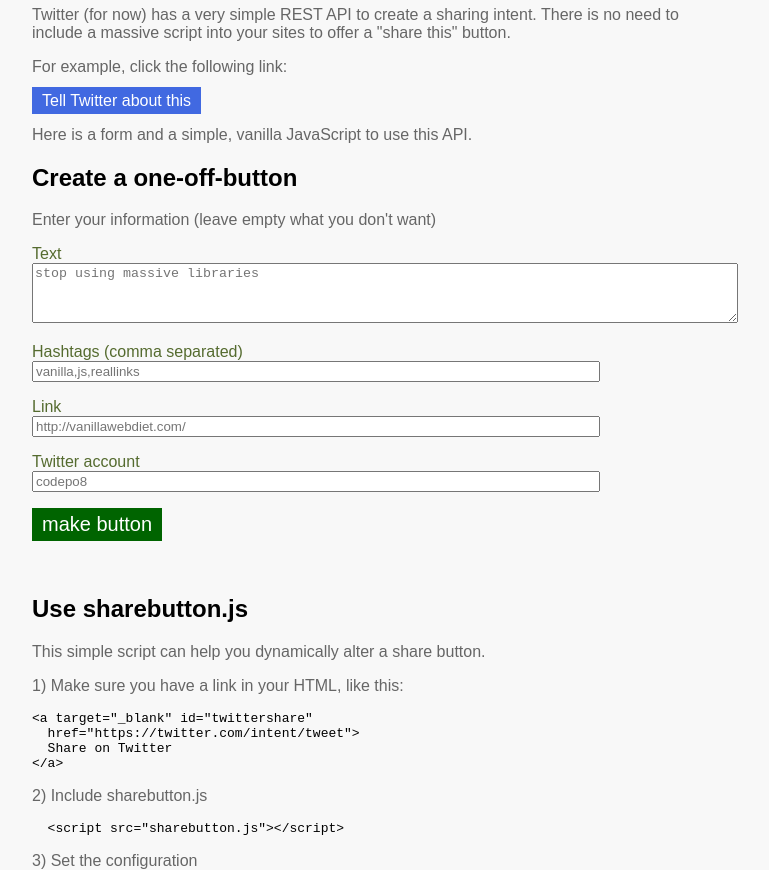
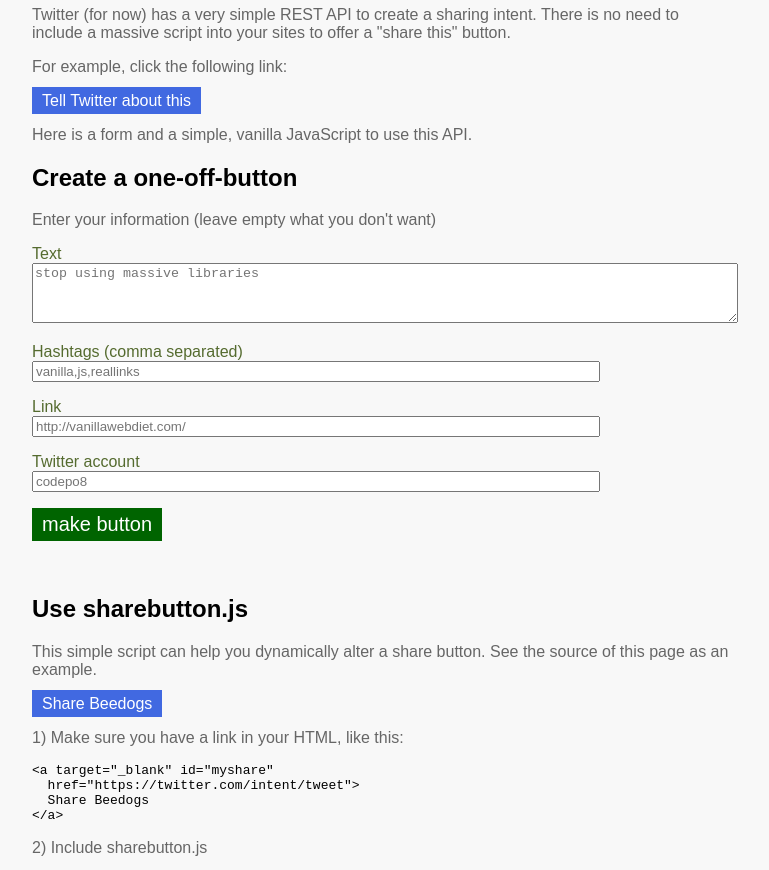
Before and after one commit to codepo8/sharebutton, a plain HTML site: page index.html in a window 1280 px wide. Shown: the part 93-963 px from the top of the page, without its empty margins (258-1027 px from the left). Drawn offline with Linux system fonts and the light colour scheme.

Commit message:
demo button

```diff
--- a/index.html
+++ b/index.html
@@ -110,13 +110,17 @@
   </form>
   <h2>Use sharebutton.js</h2>
 
-<p>This simple script can help you dynamically alter a share button.</p>
+<p>This simple script can help you dynamically alter a share button. See the source of this page as an example.</p>
+<p>
+  <a target="_blank" id="myshare" class="share" href="https://twitter.com/intent/tweet">
+  Share Beedogs</a>
+</p>
 
 <p>1) Make sure you have a link in your HTML, like this:</p>
 <pre>
-&lt;a target="_blank" id="twittershare"
+&lt;a target="_blank" id="myshare"
   href="https://twitter.com/intent/tweet">
-  Share on Twitter
+  Share Beedogs
 &lt;/a>
 </pre>
 <p>2) Include sharebutton.js</p>
@@ -139,6 +143,17 @@ sharebutton.config.account = 'codepo8';
 <p>You can of course keep the config, and simply re-set the text or have it as a result of a concatenation.</p>
 <script src="sharebutton.js"></script>
 <script>
+  sharebutton.config.hashtags = 'dogs,beecostumes';
+  sharebutton.config.link = 'http://beedogs.com';
+  sharebutton.config.account = 'codepo8';
+  sharebutton.set(
+    '#myshare',
+    'Best dogs in bee costumes site on the web'
+  );
+</script>
+
+<script>
+// form code :)
 var $ = function(elm) {
   return document.querySelector(elm);
 };
@@ -150,8 +165,10 @@ $('form').addEventListener('submit', function(ev){
     sharebutton.config[name] = $('#' + name).value;
   });
   sharebutton.set('#twittershare',$('#text').value);
-  $('#code').innerHTML = '<a target="_blank" href="'+$('#twittershare').href+'">Share on Twitter</a>';
+  $('#code').innerHTML = '<a target="_blank" href="' +
+  $('#twittershare').href+'">Share on Twitter</a>';
 });
 </script>
+
 </body>
 </html>
```
